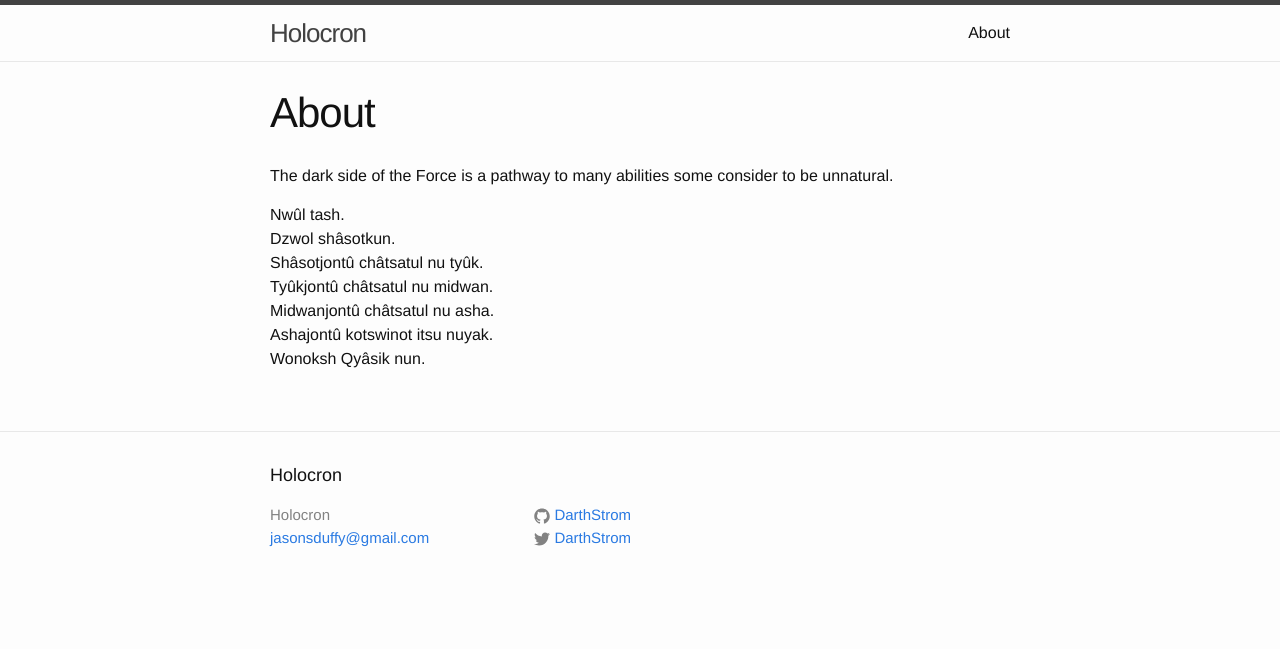
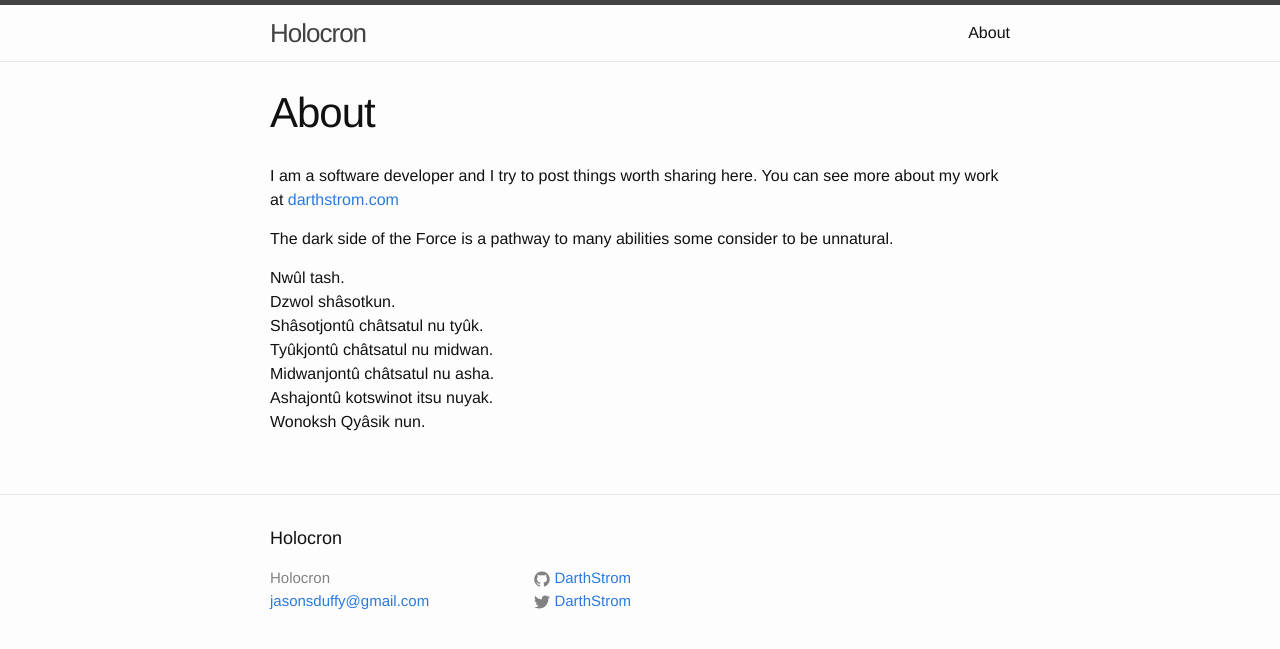
Before and after one commit to DarthStrom/DarthStrom.github.io, a Jekyll site: the page built from about.md, in a window 1280 px wide. Shown: the top 649 px of the page. Built offline with Jekyll 4.4.1, drawn with Linux system fonts in a browser that asks for light colours.

Commit message:
update dependencies and add some about text

```diff
--- a/about.md
+++ b/about.md
@@ -3,6 +3,8 @@ layout: page
 title: About
 permalink: /about/
 ---
+
+I am a software developer and I try to post things worth sharing here.  You can see more about my work at [darthstrom.com](https://darthstrom.com)
 
 The dark side of the Force is a pathway to many abilities some consider to be unnatural.
 
```
Also changed, not shown: Gemfile.lock, 1 other file.
